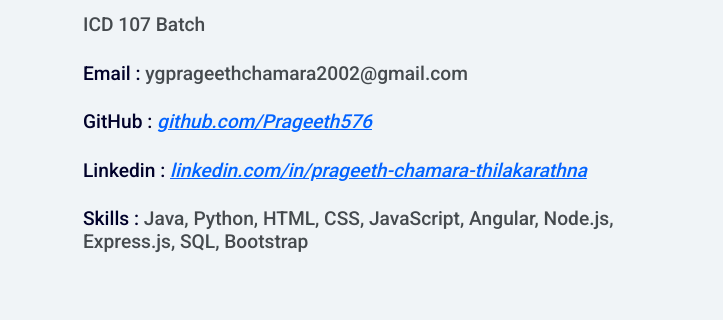
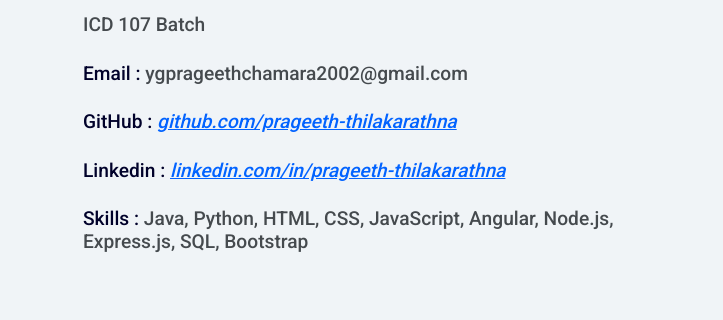
Before and after one commit to Prageeth576/icet-student-portfolio, a plain HTML site: page index.html in a window 1280 px wide. Shown: the part 231-551 px from the top of the page, 557-1280 px from the left. Drawn offline with Linux system fonts and the light colour scheme.

Commit message:
image optimization, update urls

```diff
--- a/index.html
+++ b/index.html
@@ -46,12 +46,12 @@
             <h4 id="info">ICD 107 Batch</h4>
             <h4 id="headers">Email&nbsp;:&nbsp;<a href="mailto:ygprageethchamara2002@gmail.com"
                     id="info">ygprageethchamara2002@gmail.com</a></h4>
-            <h4 id="headers">GitHub&nbsp;:&nbsp;<a href="https://github.com/Prageeth576" id="highlight"
-                    style="text-decoration: underline; font-style: italic;" target="_blank">github.com/Prageeth576</a>
+            <h4 id="headers">GitHub&nbsp;:&nbsp;<a href="https://github.com/prageeth-thilakarathna" id="highlight"
+                    style="text-decoration: underline; font-style: italic;" target="_blank">github.com/prageeth-thilakarathna</a>
             </h4>
-            <h4 id="headers">Linkedin&nbsp;:&nbsp;<a href="https://www.linkedin.com/in/prageeth-chamara-thilakarathna/"
+            <h4 id="headers">Linkedin&nbsp;:&nbsp;<a href="https://www.linkedin.com/in/prageeth-thilakarathna/"
                     id="highlight" style="text-decoration: underline; font-style: italic;"
-                    target="_blank">linkedin.com/in/prageeth-chamara-thilakarathna</a></h4>
+                    target="_blank">linkedin.com/in/prageeth-thilakarathna</a></h4>
             <h4 id="headers">Skills&nbsp;:&nbsp;<span id="info">Java, Python, HTML, CSS, JavaScript, Angular, Node.js,
                     Express.js, SQL, Bootstrap</span></h4>
         </div>
```
Also changed, not shown: images/University_of_Moratuwa_logo.png, images/facebook-logo.png, images/favicon.ico (deleted), images/favicon.png (added), images/icet-logo.png, images/project-1.png, images/project-2.png, images/project-3.png, images/project-4.png, images/whatsApp-icon.png, 1 other file.
